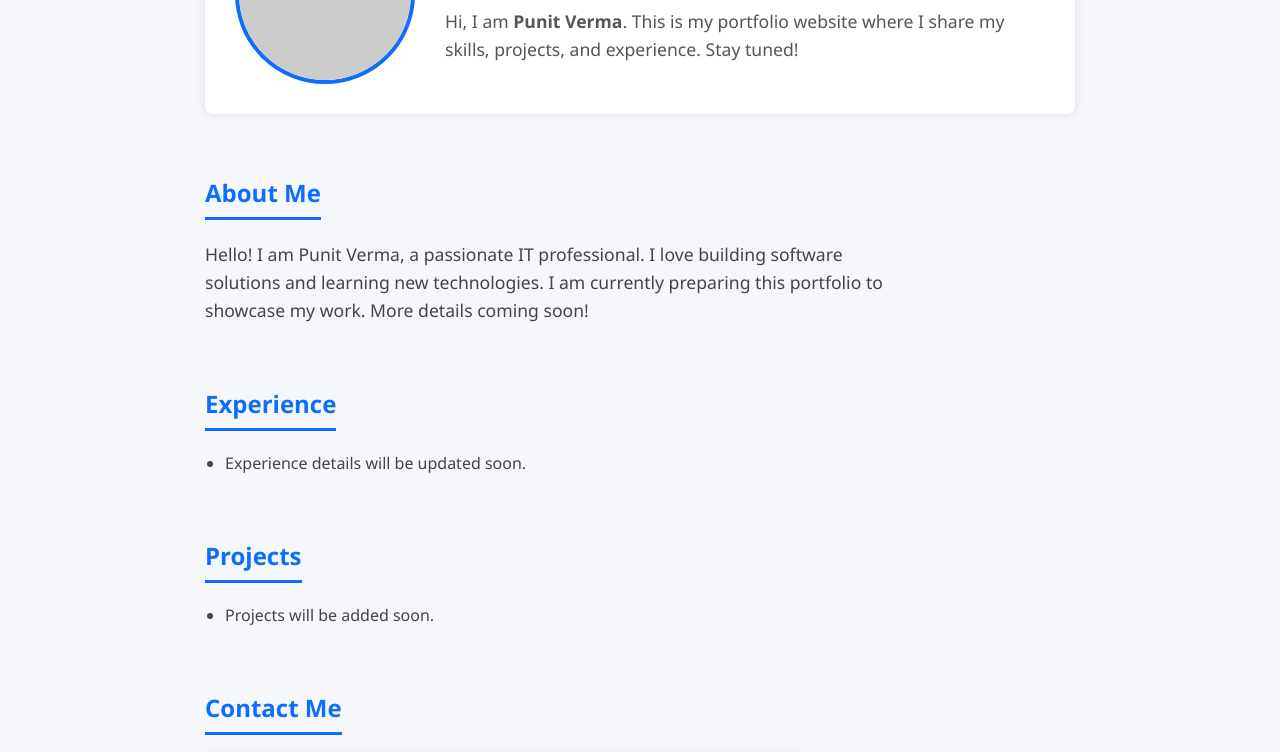
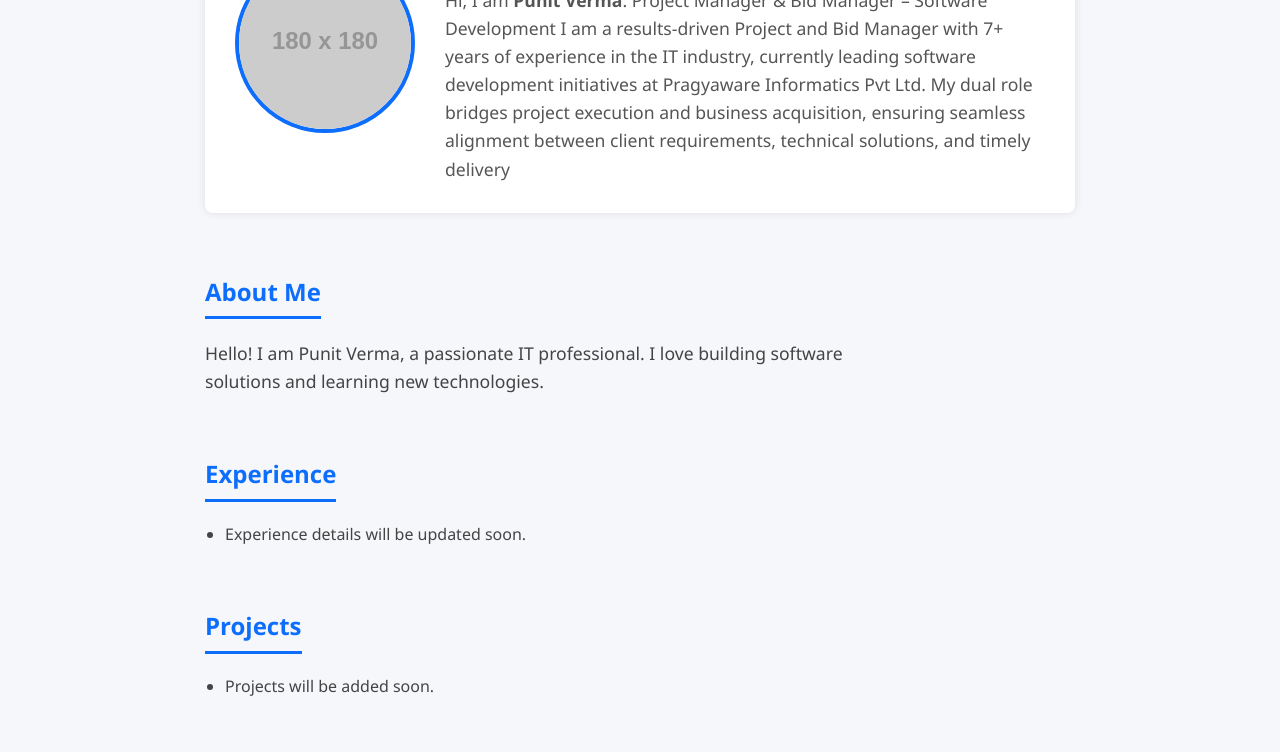
Before and after one commit to vermapunit/Portfolio, a plain HTML site: page index.html in a window 1280 px wide. Shown: the part 283-1035 px from the top of the page. Drawn offline with Linux system fonts and the light colour scheme; placeholder pictures from the web are drawn by us.

Commit message:
Update index.html

```diff
--- a/index.html
+++ b/index.html
@@ -159,7 +159,9 @@
       <img src="https://via.placeholder.com/180" alt="Punit Verma Photo" />
       <div>
         <h2>Welcome!</h2>
-        <p>Hi, I am <strong>Punit Verma</strong>. This is my portfolio website where I share my skills, projects, and experience. Stay tuned!</p>
+        <p>Hi, I am <strong>Punit Verma</strong>. Project Manager & Bid Manager – Software Development
+
+I am a results-driven Project and Bid Manager with 7+ years of experience in the IT industry, currently leading software development initiatives at Pragyaware Informatics Pvt Ltd. My dual role bridges project execution and business acquisition, ensuring seamless alignment between client requirements, technical solutions, and timely delivery</p>
       </div>
     </section>
 
@@ -167,7 +169,7 @@
     <section id="about">
       <h2>About Me</h2>
       <p>
-        Hello! I am Punit Verma, a passionate IT professional. I love building software solutions and learning new technologies. I am currently preparing this portfolio to showcase my work. More details coming soon!
+        Hello! I am Punit Verma, a passionate IT professional. I love building software solutions and learning new technologies.
       </p>
     </section>
 
```
